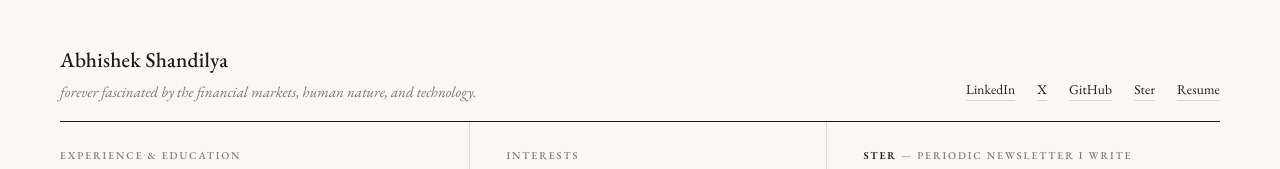
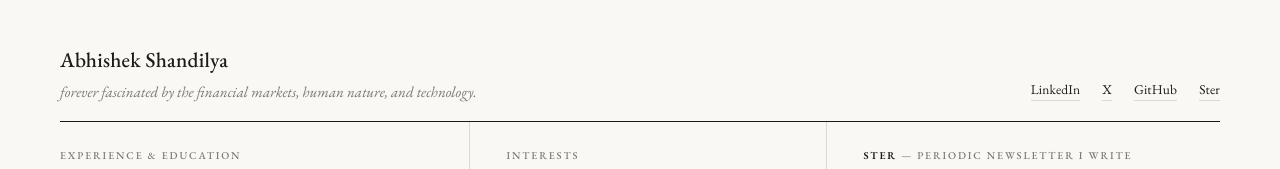
Before and after one commit to shandilyabh/shandilyabh.github.io, a React (Vite) app: page / in a window 1280 px wide. Shown: the top 169 px of the page. Built offline with nearby package versions, Linux system fonts and the light colour scheme.

Commit message:
update ster link, remove Resume link (for now)

```diff
--- a/src/app/App.tsx
+++ b/src/app/App.tsx
@@ -146,8 +146,8 @@ export default function App() {
             { label: "LinkedIn", href: "https://linkedin.com/in/shandilyabh" },
             { label: "X", href: "https://x.com/shandilyabh" },
             { label: "GitHub", href: "https://github.com/shandilyabh" },
-            { label: "Ster", href: RECENT_POST.substackUrl },
-            { label: "Resume", href: "https://x.com/shandilyabh" }
+            { label: "Ster", href: "https://shandilyabh.substack.com" },
+            // { label: "Resume", href: "https://x.com/shandilyabh" }
           ].map((l) => (
             <a
               key={l.label}
```
